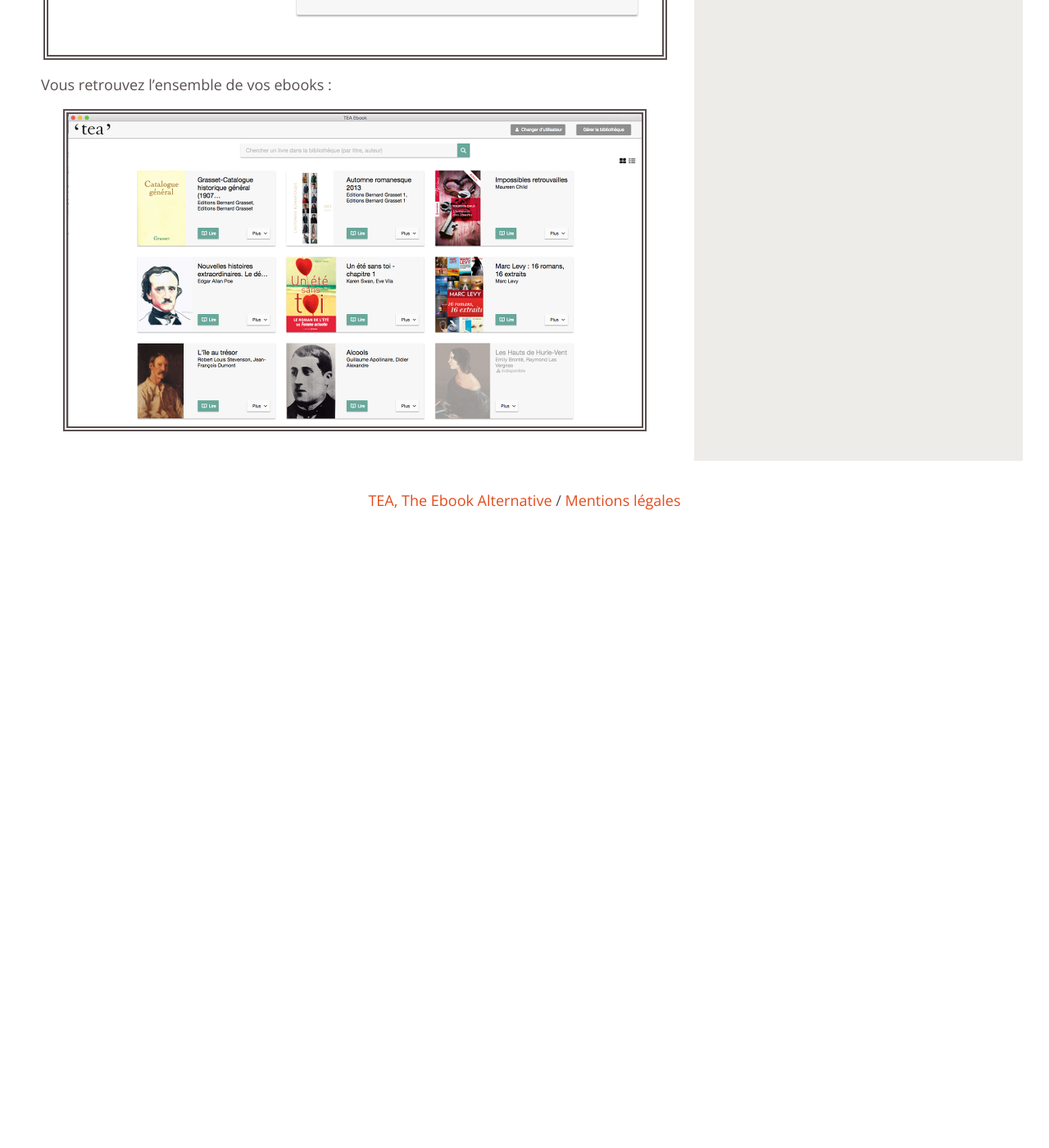
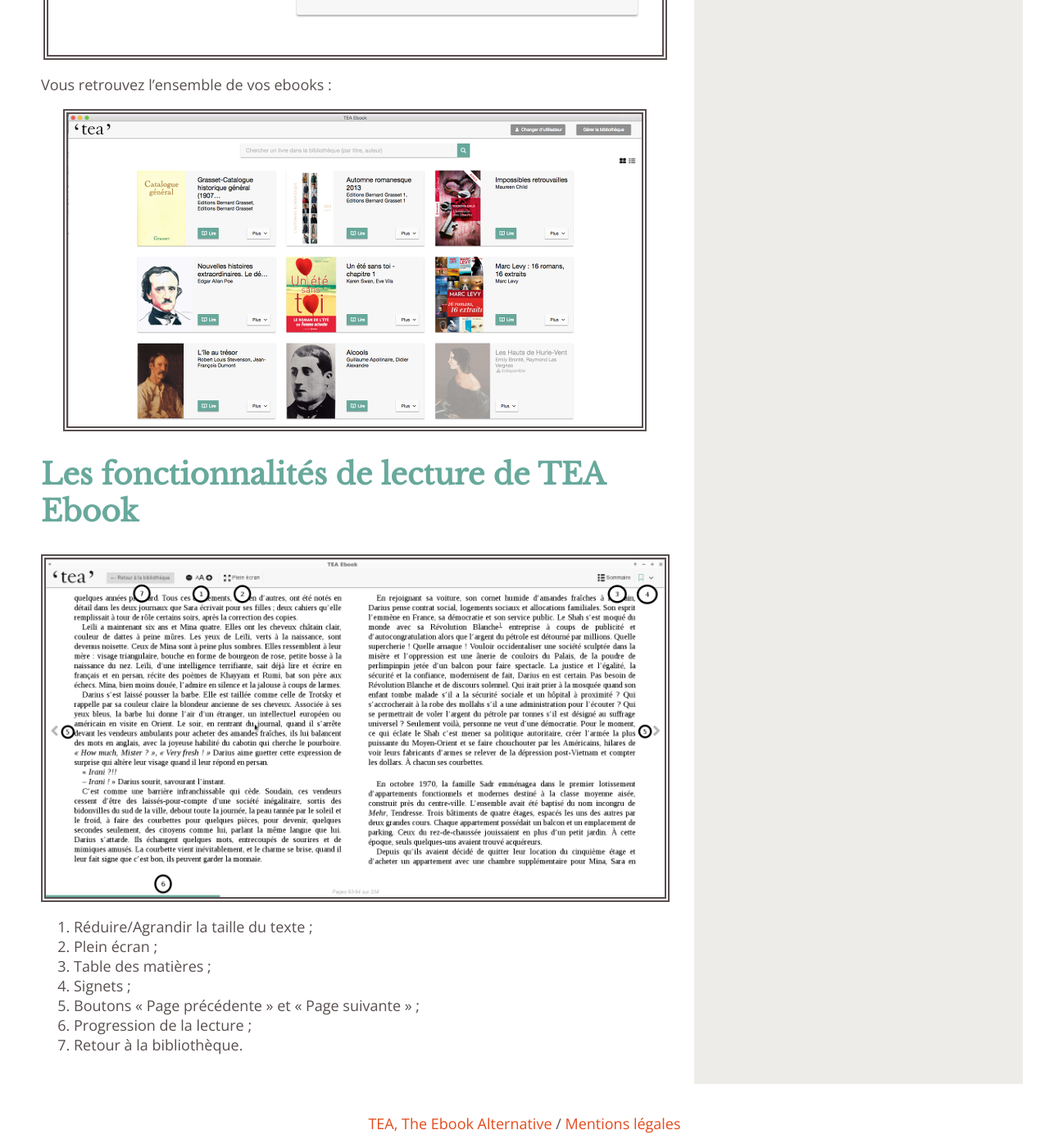
Before and after one commit to TEA-ebook/help-center, a Jekyll site: the page built from _pages/tea-ebook.md, in a window 1280 px wide and 1400 px high, scrolled down 7434 px. Shown: the whole window at 82% size. Built offline with Jekyll 4.4.1, drawn with Linux system fonts in a browser that asks for light colours; before the commit the page ends 8074 px from its top, so only the background shows below that; some of the changed text lies outside the part shown.

Commit message:
Fonctionnalités de lecture dans TEA Ebook

```diff
--- a/_pages/tea-ebook.md
+++ b/_pages/tea-ebook.md
@@ -43,3 +43,18 @@
 Vous retrouvez l’ensemble de vos ebooks :
 
 ![](/images/tea-ebook-library.png)
+
+
+{% include anchor.html id="fonctionalités-tea-ebook" label="Les fonctionnalités de lecture de TEA Ebook" %}
+
+## Les fonctionnalités de lecture de TEA Ebook
+
+![](/images/tea-ebook-fonctionnalites.png)
+
+1. Réduire/Agrandir la taille du texte ;
+2. Plein écran ;
+3. Table des matières ;
+4. Signets ;
+5. Boutons « Page précédente » et « Page suivante » ;
+6. Progression de la lecture ;
+7. Retour à la bibliothèque.
```
Also changed, not shown: images/tea-ebook-fonctionnalites.png (added).
